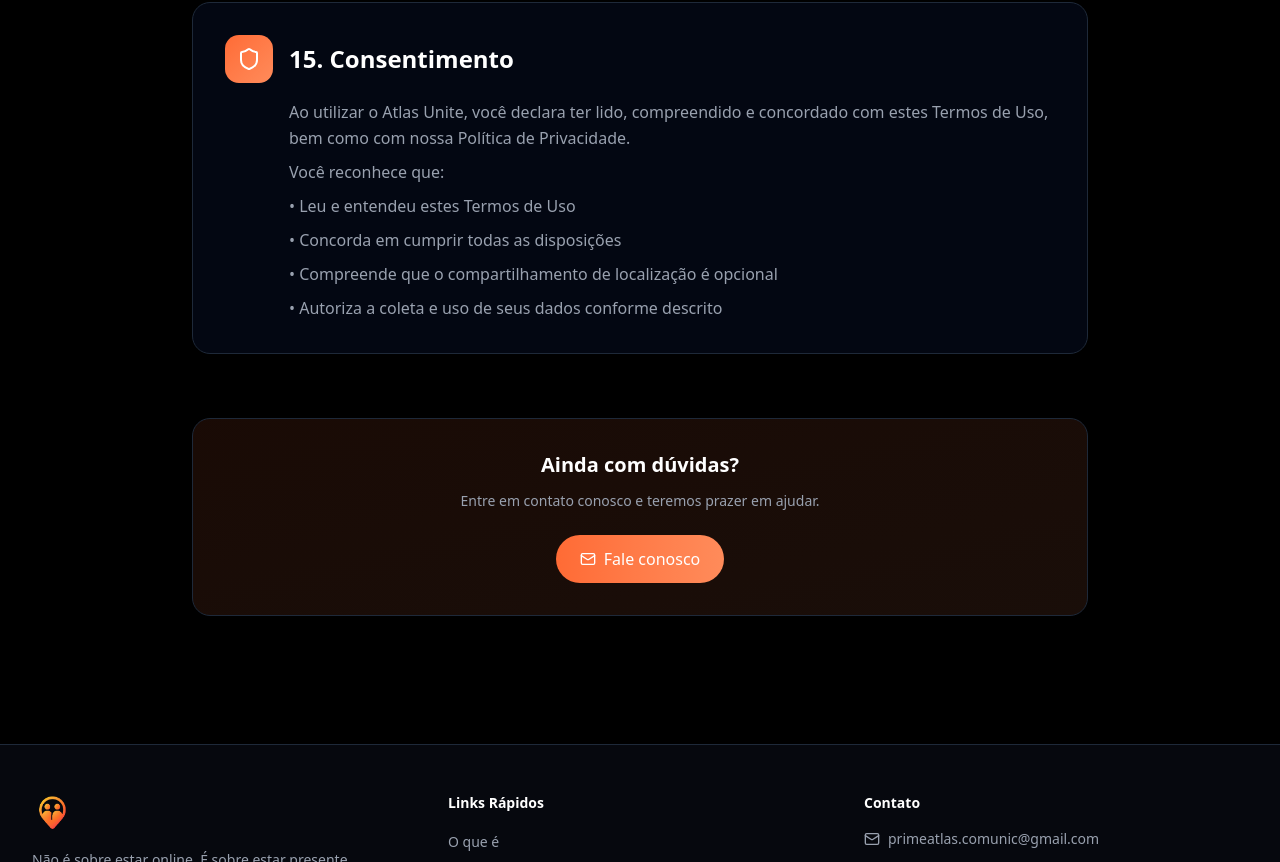
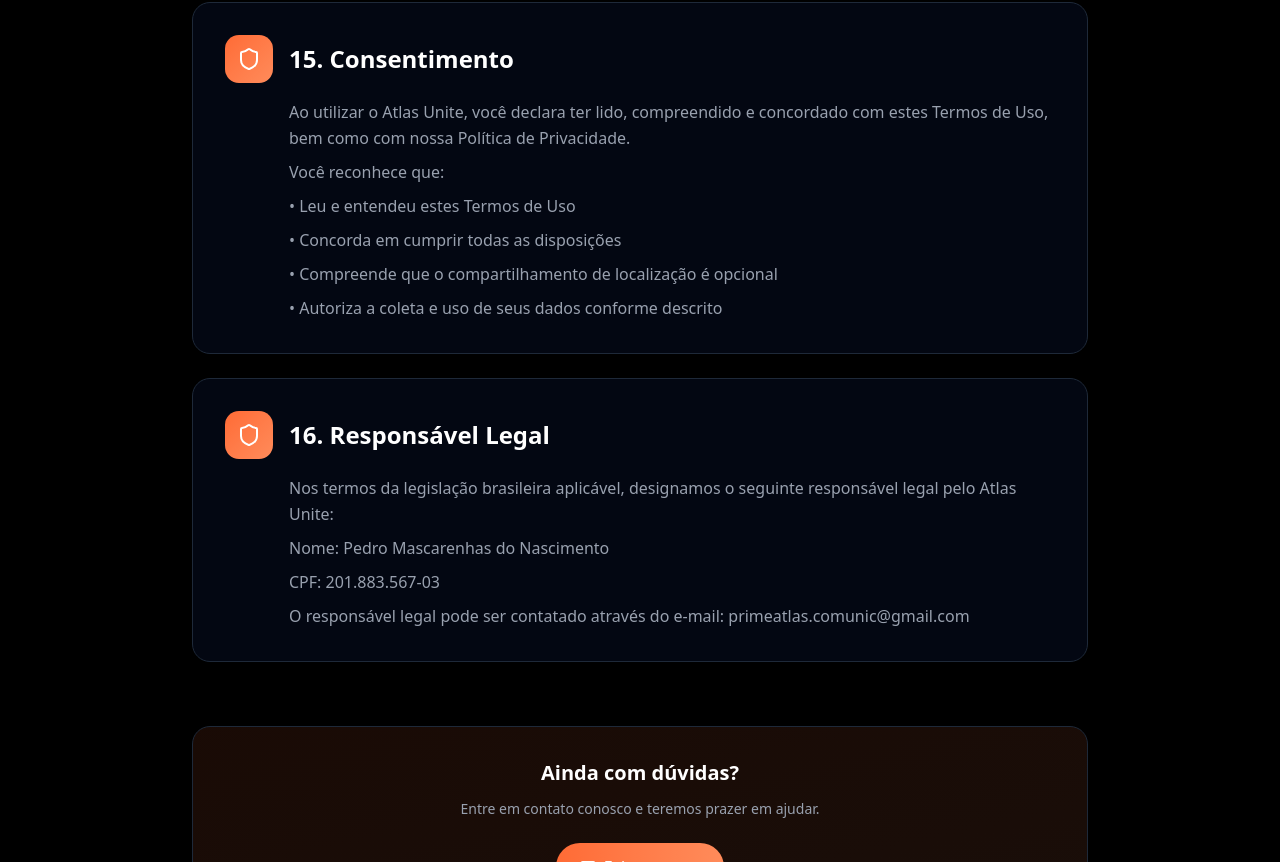
Before and after one commit to atlassynq/atlas-lp, a Next.js app: page /termos-de-uso in a window 1280 px wide. Shown: the part 6455-7317 px from the top of the page. Built offline with nearby package versions, Linux system fonts and the light colour scheme.

Commit message:
feat: responsável legal

```diff
--- a/app/termos-de-uso/page.tsx
+++ b/app/termos-de-uso/page.tsx
@@ -255,6 +255,19 @@
         "• Autoriza a coleta e uso de seus dados conforme descrito",
       ],
     },
+    {
+      id: "responsavel-legal",
+      icon: Shield,
+      title: "16. Responsável Legal",
+      content: [
+        "Nos termos da legislação brasileira aplicável, designamos o seguinte responsável legal pelo Atlas Unite:",
+        "",
+        "Nome: Pedro Mascarenhas do Nascimento",
+        "CPF: 201.883.567-03",
+        "",
+        "O responsável legal pode ser contatado através do e-mail: primeatlas.comunic@gmail.com",
+      ],
+    },
   ];
 
   return (
```
